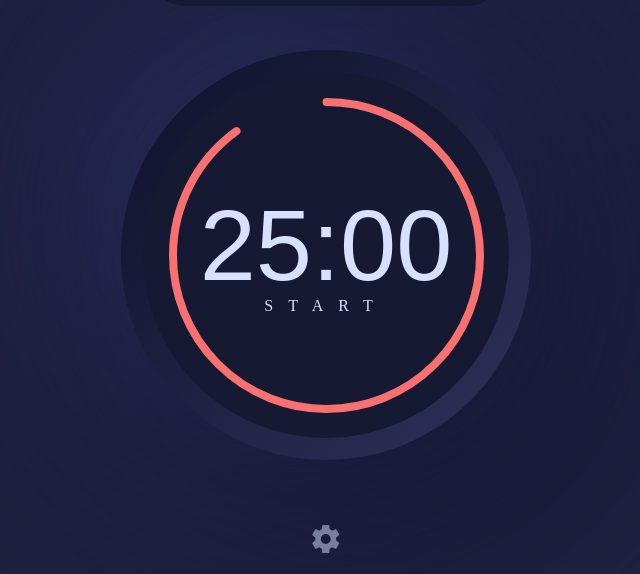
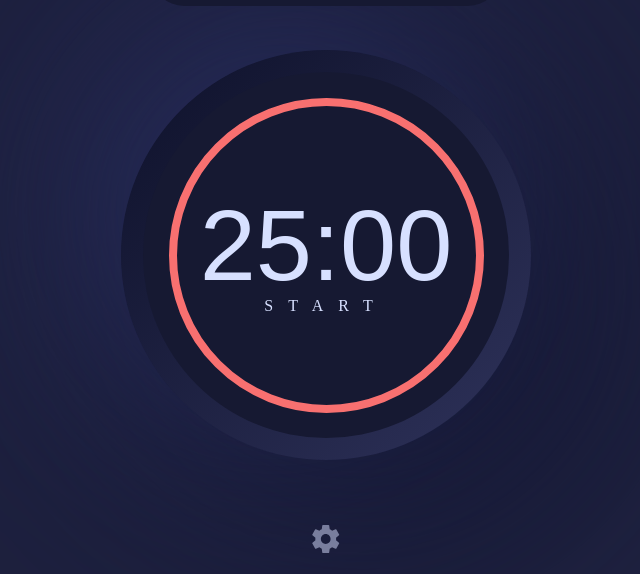
Before and after one commit to jeevadeepan/portfolio, a React (Create React App) app: page /#/pomodoro in a window 1280 px wide. Shown: the part 189-763 px from the top of the page, without its empty margins (314-954 px from the left). Built offline with nearby package versions, Linux system fonts and the light colour scheme; a web font is replaced by a local one.

Commit message:
Created timer component and added timer logic

```diff
--- a/src/challenges/pomodoro/Pomodoro.scss
+++ b/src/challenges/pomodoro/Pomodoro.scss
@@ -50,48 +50,48 @@
     margin-bottom: 2.8rem;
 }
 
-.timer-display {
-    width: 25.625rem;
-    height: 25.625rem;
-    border-radius: 50%;
-    background: linear-gradient(-45deg, #2e325a, #0e112a);
-    filter: drop-shadow(-50px -50px 100px #272c5a) drop-shadow(50px 50px 100px #121530);
-    .inner-container {
-        width: 22.875rem;
-        height: 22.875rem;
-        border-radius: 50%;
-        background-color: #161932;
-        position: relative;
-        display: flex;
-        align-items: center;
-        justify-content: center;
-        flex-direction: column;
-        svg {
-            position: absolute;
-        }
-        .timer-time {
-            font-size: 6.3125rem;
-        }
-        .timer-trigger-btn {
-            font-size: 1rem;
-            letter-spacing: 15px;
-            text-transform: uppercase;
-            background: transparent;
-            color: inherit;
-            font-family: "kumbh sans";
-            border: none;
-            z-index: 1;
-            cursor: pointer;
-            &:hover {
-                letter-spacing: 20px;
-            }
-        }
-    }
-    display: flex;
-    align-items: center;
-    justify-content: center;
-    margin-bottom: 4rem;
-}
+// .timer-display {
+//     width: 25.625rem;
+//     height: 25.625rem;
+//     border-radius: 50%;
+//     background: linear-gradient(-45deg, #2e325a, #0e112a);
+//     filter: drop-shadow(-50px -50px 100px #272c5a) drop-shadow(50px 50px 100px #121530);
+//     .inner-container {
+//         width: 22.875rem;
+//         height: 22.875rem;
+//         border-radius: 50%;
+//         background-color: #161932;
+//         position: relative;
+//         display: flex;
+//         align-items: center;
+//         justify-content: center;
+//         flex-direction: column;
+//         svg {
+//             position: absolute;
+//         }
+//         .timer-time {
+//             font-size: 6.3125rem;
+//         }
+//         .timer-trigger-btn {
+//             font-size: 1rem;
+//             letter-spacing: 15px;
+//             text-transform: uppercase;
+//             background: transparent;
+//             color: inherit;
+//             font-family: "kumbh sans";
+//             border: none;
+//             z-index: 1;
+//             cursor: pointer;
+//             &:hover {
+//                 letter-spacing: 20px;
+//             }
+//         }
+//     }
+//     display: flex;
+//     align-items: center;
+//     justify-content: center;
+//     margin-bottom: 4rem;
+// }
 
 .settings-btn {
     background: transparent;
--- a/src/challenges/pomodoro/Pomodoro.tsx
+++ b/src/challenges/pomodoro/Pomodoro.tsx
@@ -3,6 +3,7 @@ import './Pomodoro.scss';
 import ProgressRing from './progressring/ProgressRing';
 import SettingsIcon from './assets/img/icon-settings.svg';
 import Settings from './settings/Settings';
+import Timer from './timer/Timer';
 
 function Pomodoro() {
   const [settingsOpen, setSettingsOpen] = useState(false);
@@ -31,13 +32,14 @@ function Pomodoro() {
         <button className="timer-trigger">long break</button>
       </div>
 
-      <div className="timer-display">
+      {/* <div className="timer-display">
         <div className="inner-container">
           <ProgressRing radius={ 169.5 } stroke={ 8 } progress={ 90 } />
           <span className="timer-time">25:00</span>
           <button className="timer-trigger-btn">start</button>
         </div>
-      </div>
+      </div> */}
+      <Timer time={25}/>
       <button className="settings-btn" onClick={settingsHandler}><img src={SettingsIcon} alt="Settings"/></button>
       {settingsOpen && <Settings closeHandler={setSettingsOpen}/>}
     </div>
--- a/src/challenges/pomodoro/timer/Timer.scss
+++ b/src/challenges/pomodoro/timer/Timer.scss
@@ -0,0 +1,44 @@
+.pomodoro-app {
+    .timer-display {
+        width: 25.625rem;
+        height: 25.625rem;
+        border-radius: 50%;
+        background: linear-gradient(-45deg, #2e325a, #0e112a);
+        filter: drop-shadow(-50px -50px 100px #272c5a) drop-shadow(50px 50px 100px #121530);
+        .inner-container {
+            width: 22.875rem;
+            height: 22.875rem;
+            border-radius: 50%;
+            background-color: #161932;
+            position: relative;
+            display: flex;
+            align-items: center;
+            justify-content: center;
+            flex-direction: column;
+            svg {
+                position: absolute;
+            }
+            .timer-time {
+                font-size: 6.3125rem;
+            }
+            .timer-trigger-btn {
+                font-size: 1rem;
+                letter-spacing: 15px;
+                text-transform: uppercase;
+                background: transparent;
+                color: inherit;
+                font-family: "kumbh sans";
+                border: none;
+                z-index: 1;
+                cursor: pointer;
+                &:hover {
+                    letter-spacing: 20px;
+                }
+            }
+        }
+        display: flex;
+        align-items: center;
+        justify-content: center;
+        margin-bottom: 4rem;
+    }
+}
--- a/src/challenges/pomodoro/timer/Timer.tsx
+++ b/src/challenges/pomodoro/timer/Timer.tsx
@@ -1,10 +1,81 @@
-import React from 'react';
+import { time } from 'console';
+import React, { useEffect, useState } from 'react';
+import { useInterval } from '../../../hooks';
+import ProgressRing from '../progressring/ProgressRing';
 import './Timer.scss';
 
-function Timer() {
+enum TimerState {
+  ready, running, stopped, complete
+}
+
+type TimerProps = {
+  time: number
+};
+
+function Timer(props: TimerProps) {
+  const [elapsedTime, setElapsedTime] = useState(0);
+  const [currState, setCurrState] = useState(TimerState.ready);
+  const [startTime, setStartTime] = useState<number|any>();
+  const [minRem, setMinRem] = useState(props.time);
+  const [secRem, setSecRem] = useState(0);
+  const [triggerBtn, setTriggerBtn] = useState('start');
+  const [pauseStart, setPauseStart] = useState<any>();
+  const [breakTime, setBreakTime] = useState<any>(0);
+  const [totalTime, setTotalTime] = useState(props.time * 60);
+
+  const timeChecker = () => {
+    const dt = (Date.now() - startTime - breakTime);
+    const elapsed = Math.floor( dt/ 1000);
+    setElapsedTime(elapsed);
+  };
+
+  useInterval(timeChecker, currState === TimerState.running ? 1000 : null);
+  // start, stop
+  const triggerHandler = () => {
+    // if current timer state is ready, initialize a new timer;
+    if(currState === TimerState.ready || currState === TimerState.complete) {
+      setStartTime(Date.now());
+      setElapsedTime(0);
+      setBreakTime(0);
+      setCurrState(TimerState.running);
+      setTriggerBtn('stop');
+    }
+    if(currState === TimerState.stopped) {
+      setBreakTime(breakTime + (Date.now() - pauseStart));
+      setCurrState(TimerState.running);
+      setTriggerBtn('stop');
+    }
+    if(currState === TimerState.running) {
+      setPauseStart(Date.now());
+      setCurrState(TimerState.stopped);
+      setTriggerBtn('start');
+    }
+  };
+
+  useEffect(() => {
+    if(currState === TimerState.running) {
+      const rem = totalTime - elapsedTime;
+      const min = rem < 60 ? 0 : Math.floor(rem/60);
+      const sec = rem%60;
+      if(rem === 0) {
+        // stop timer
+        setCurrState(TimerState.complete);
+        setTriggerBtn('start');
+      }
+      setMinRem(min);
+      setSecRem(sec);
+    }
+  }, [elapsedTime, currState]);
+
   return (
     <div className="timer">
-      Timer
+      <div className="timer-display">
+        <div className="inner-container">
+          <ProgressRing radius={169.5} stroke={8} progress={100 - Math.floor(elapsedTime / totalTime * 100)} />
+          <span className="timer-time">{minRem}:{secRem < 10 ? `0${secRem}` : secRem}</span>
+          <button className="timer-trigger-btn" onClick={triggerHandler}>{triggerBtn}</button>
+        </div>
+      </div>
     </div>
   );
 }
--- /dev/null
+++ b/src/hooks.tsx
@@ -0,0 +1,23 @@
+import { useEffect, useRef } from 'react';
+
+function useInterval(callback: Function, delay: number|null) {
+  const savedCallback = useRef<Function | any>();
+
+  // Remember the latest callback.
+  useEffect(() => {
+    savedCallback.current = callback;
+  }, [callback]);
+
+  // Set up the interval.
+  useEffect(() => {
+    function tick() {
+      savedCallback.current();
+    }
+    if (delay !== null) {
+      let id = setInterval(tick, delay);
+      return () => clearInterval(id);
+    }
+  }, [delay]);
+}
+
+export {useInterval}
```
Also changed, not shown: 1 other file (tests, documents, lock files or other folders).
